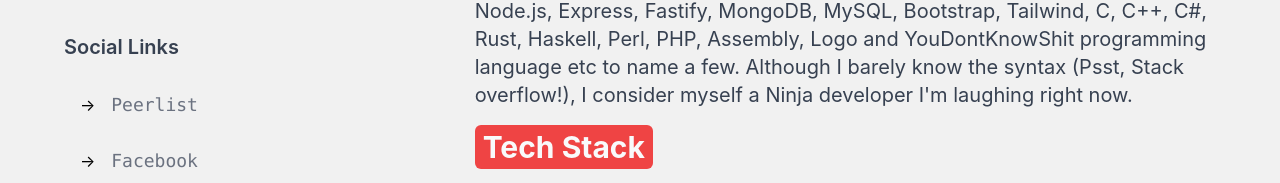
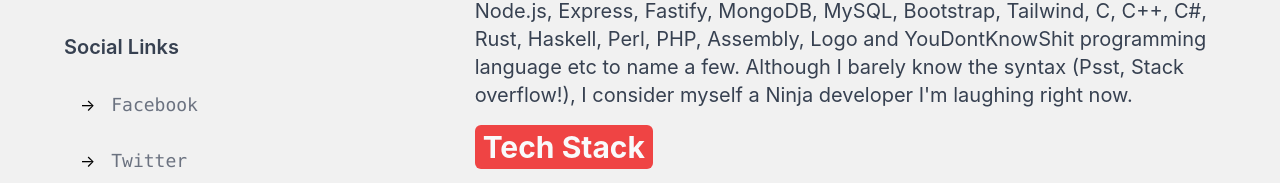
Before and after one commit to faizuralmajid/Portofolio, a Next.js app: page /about in a window 1280 px wide. Shown: the part 927-1110 px from the top of the page. Built offline with nearby package versions, Linux system fonts and the light colour scheme.

Commit message:
without peerlist html

```diff
--- a/components/AboutMe.js
+++ b/components/AboutMe.js
@@ -66,18 +66,6 @@ export default function AboutMe() {
               Social Links
             </h1>
             <div className="mt-4 ml-4">
-              <div className="flex flex-row justify-start items-center ">
-                <a
-                  href={userData.socialLinks.peerlist}
-                  className="flex flex-row items-center space-x-4 group"
-                >
-                  <div className="my-4">&rarr;</div>
-                  <div className="text-lg text-gray-500 font-mono relative overflow-hidden dark:text-gray-300">
-                    <div className="absolute h-0.5 w-full bg-gray-400 bottom-0 transform -translate-x-24 group-hover:translate-x-0 transition duration-300"></div>
-                    Peerlist
-                  </div>
-                </a>
-              </div>
               <div className="flex flex-row justify-start items-center ">
                 <a
                   href={userData.socialLinks.facebook}
```
